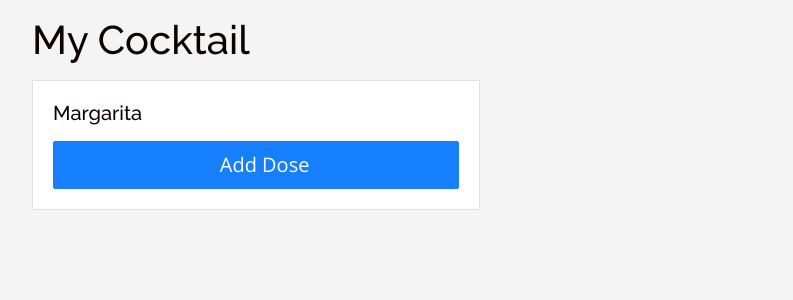
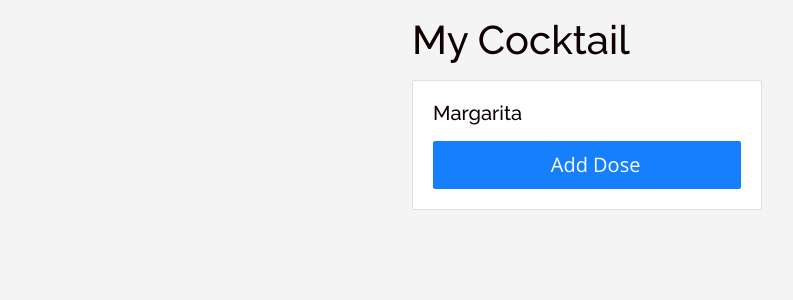
Before and after one commit to BadJak/rails-mister-cocktail, a Rails app: page /cocktails/1 in a window 1280 px wide. Shown: the part 72-372 px from the top of the page, without its empty margins (53-846 px from the left). Run offline with Rails 7, Linux system fonts and the light colour scheme; data comes from the database, SQL or seed files in the repository; data that the repository does not hold is empty; style sheets or scripts are compiled from the project's sources; some libraries are stand-ins or nearby versions.

Commit message:
Final untill i tweak again##

```diff
--- a/app/views/cocktails/show.html.erb
+++ b/app/views/cocktails/show.html.erb
@@ -1,9 +1,9 @@
 
 <div class="container my-3">
-  <div class="row justify-content-start">
-  <div class="col-10 col-sm-6 col-lg-4">
+  <div class="row justify-content-center">
+  <div class="col-10 col-sm-8 col-lg-4">
   <h1>My Cocktail</h1>
-    <div class="card my-3" style="width: 28rem;">
+    <div class="card my-3">
 
        <% if @cocktail.photo.present? %>
           <%= cl_image_tag @cocktail.photo, height: 300, width: 400, crop: :fill, class: "card-img-top" %>
```
